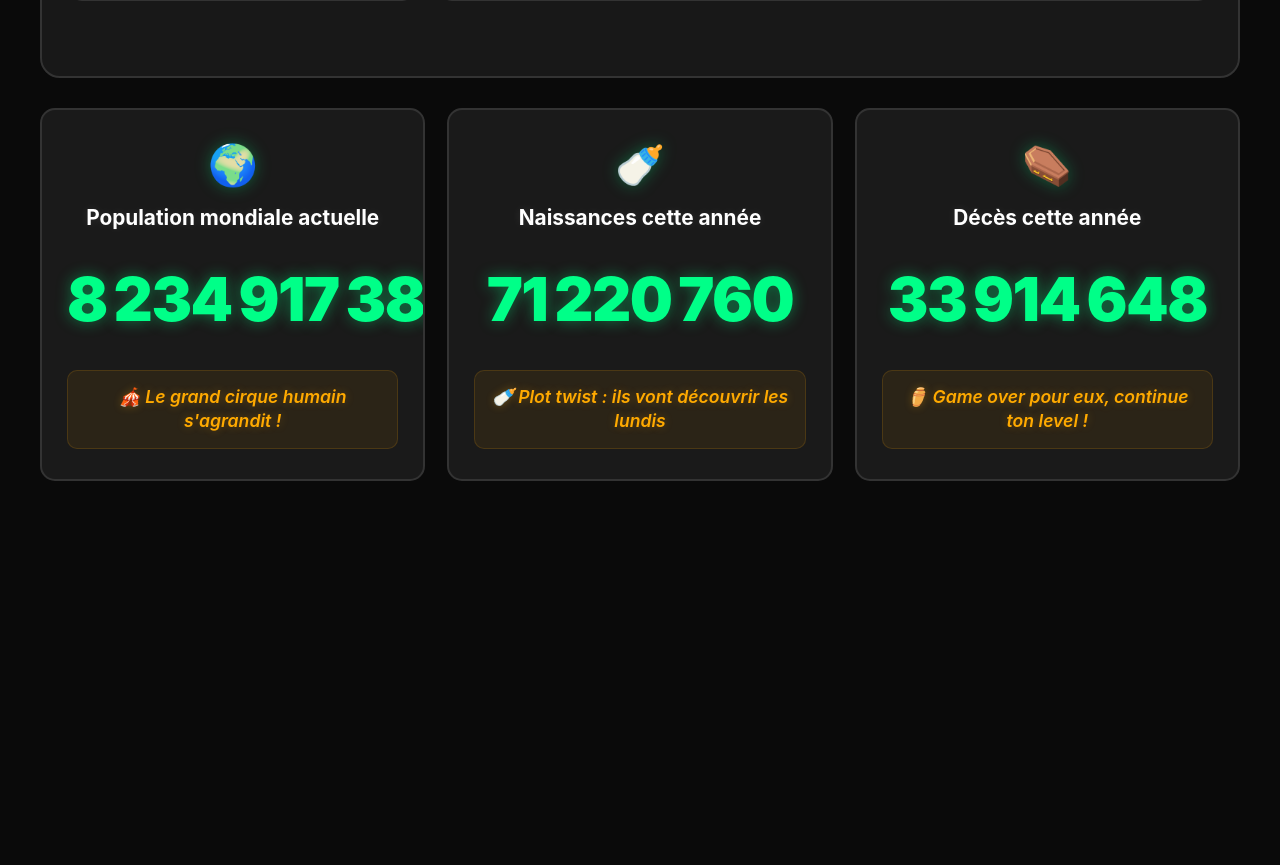
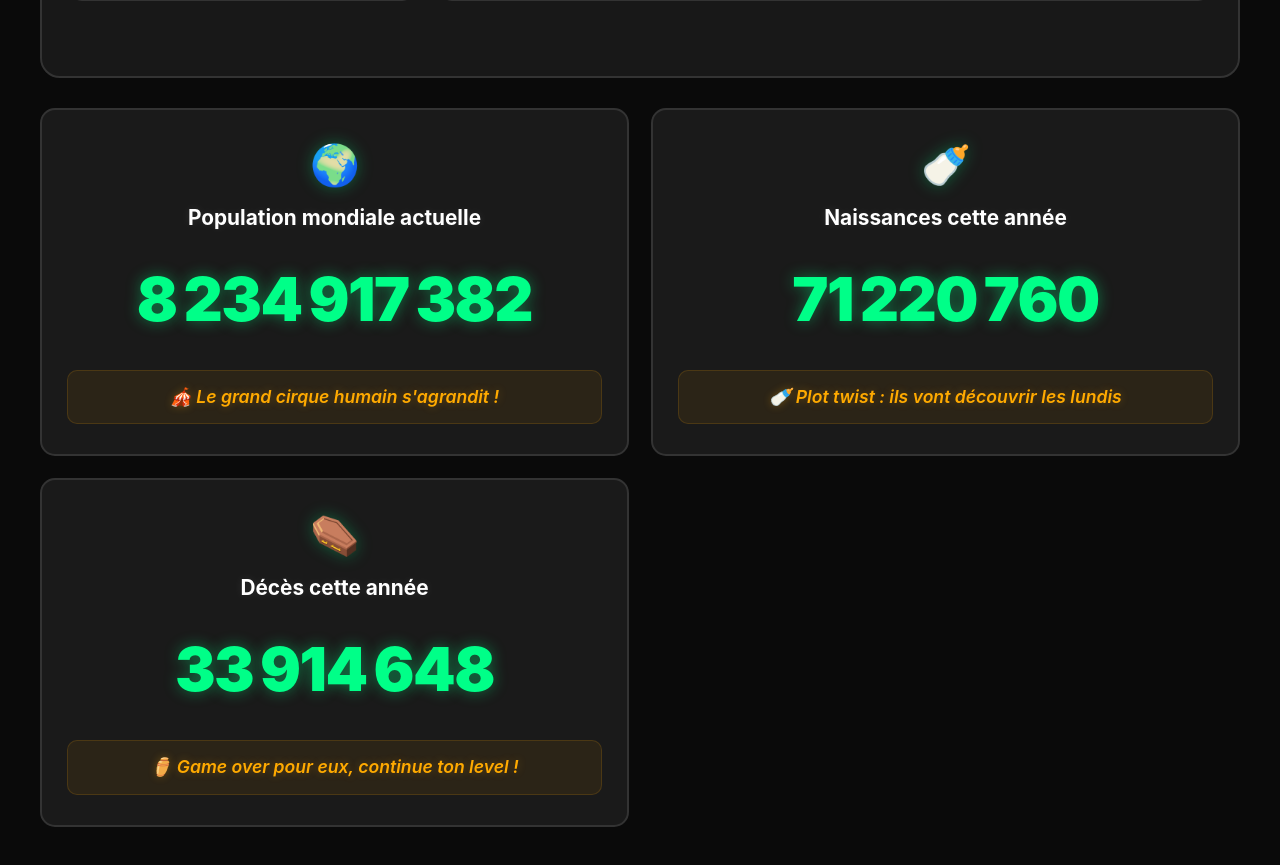
Before and after one commit to Landrytido/worldometer-widget, a React (Create React App) app: page / in a window 1280 px wide. Shown: the part 611-1476 px from the top of the page. Before the commit the page ends 1132 px from the top, so only its background shows below. Built offline with nearby package versions, Linux system fonts and the light colour scheme.

Commit message:
feat: Optimiser la grille des widgets pour une meilleure réactivité et adaptabilité selon le nombre de widgets

```diff
--- a/src/components/Dashboard/Dashboard.js
+++ b/src/components/Dashboard/Dashboard.js
@@ -108,37 +108,76 @@ const FullscreenButton = styled.button`
   }
 `;
 
+// 🔥 GRILLE OPTIMISÉE - SEULE MODIFICATION
 const WidgetsGrid = styled.div`
   display: grid;
-  grid-template-columns: 1fr;
   gap: 15px;
   max-width: 1400px;
   margin: 0 auto;
 
+  /* 🎯 LOGIQUE INTELLIGENTE selon le nombre de widgets */
+  grid-template-columns: ${(props) => {
+    const count = props.widgetCount || 0;
+
+    // Si 1 seul widget = pleine largeur (comme avant)
+    if (count === 1) {
+      return "1fr";
+    }
+
+    // Si 2+ widgets = 2 colonnes maximum
+    return "1fr"; // Mobile d'abord
+  }};
+
   @media (min-width: 480px) {
-    grid-template-columns: repeat(auto-fit, minmax(280px, 1fr));
     gap: 18px;
+    grid-template-columns: ${(props) => {
+      const count = props.widgetCount || 0;
+      if (count === 1) return "1fr";
+      return "repeat(auto-fit, minmax(280px, 1fr))";
+    }};
   }
 
   @media (min-width: 768px) {
-    grid-template-columns: repeat(auto-fit, minmax(320px, 1fr));
     gap: 20px;
+    grid-template-columns: ${(props) => {
+      const count = props.widgetCount || 0;
+
+      // 1 widget = prend toute la largeur disponible
+      if (count === 1) {
+        return "1fr";
+      }
+
+      // 2+ widgets = exactement 2 colonnes, plus larges
+      return "repeat(2, 1fr)";
+    }};
+
+    /* 🎯 LARGEUR OPTIMISÉE pour 2 colonnes rectangulaires */
+    max-width: ${(props) => {
+      const count = props.widgetCount || 0;
+      if (count === 1) return "800px"; // Widget unique plus large
+      return "1200px"; // 2 colonnes spacieuses
+    }};
   }
 
   @media (min-width: 1024px) {
-    grid-template-columns: repeat(
-      auto-fit,
-      minmax(${(props) => (props.fullscreen ? "400px" : "360px")}, 1fr)
-    );
     gap: ${(props) => (props.fullscreen ? "25px" : "22px")};
+
+    /* 🎯 ENCORE PLUS LARGE en plein écran */
+    max-width: ${(props) => {
+      const count = props.widgetCount || 0;
+      if (count === 1) return props.fullscreen ? "900px" : "800px";
+      return props.fullscreen ? "1400px" : "1200px";
+    }};
   }
 
   @media (min-width: 1400px) {
-    grid-template-columns: repeat(
-      auto-fit,
-      minmax(${(props) => (props.fullscreen ? "450px" : "380px")}, 1fr)
-    );
     gap: ${(props) => (props.fullscreen ? "30px" : "25px")};
+
+    max-width: ${(props) => {
+      const count = props.widgetCount || 0;
+      if (count === 1) return props.fullscreen ? "1000px" : "900px";
+      return props.fullscreen ? "1600px" : "1400px";
+    }};
   }
 `;
 
@@ -292,7 +331,11 @@ const Dashboard = () => {
         </CountryInfo>
       )}
 
-      <WidgetsGrid fullscreen={preferences.fullscreenMode}>
+      {/* 🎯 PASSE LE NOMBRE DE WIDGETS à la grille */}
+      <WidgetsGrid
+        fullscreen={preferences.fullscreenMode}
+        widgetCount={preferences.selectedMetrics.length}
+      >
         {preferences.selectedMetrics.map((metricKey) => {
           const metric = WORLDOMETER_METRICS[metricKey];
           const value = data.worldometer[metricKey];
```
